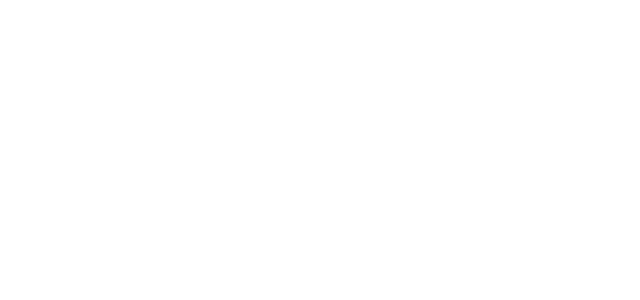
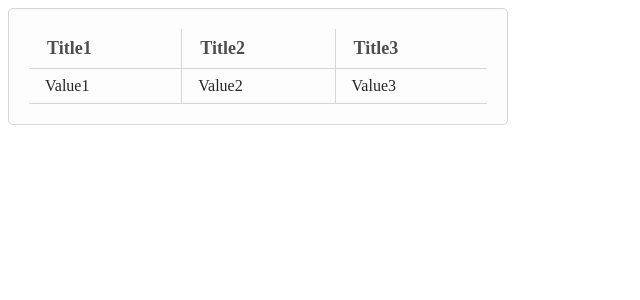
Before and after one commit to Erlinvig/vue-components-library, a Vue app: page / in a window 1280 px wide. Shown: the top 300 px of the page, without its empty margins (0-640 px from the left). Built offline with nearby package versions, Linux system fonts and the light colour scheme.

Commit message:
feat(ui): v-table  v-0-1

```diff
--- a/src/components/library/table.vue
+++ b/src/components/library/table.vue
@@ -0,0 +1,100 @@
+<template>
+    <div class="table"
+         :style="styleTable"
+    >
+        <table>
+            <tr class="row" v-for="row in config.content">
+                <td class="el" v-for="el in row.row">
+                    <div v-if="el.value">
+                        <span>{{el.value}}</span>
+                    </div>
+                    <div v-if="el.component">
+                        <div :is="el.component"></div>
+                    </div>
+                </td>
+            </tr>
+        </table>
+    </div>
+</template>
+
+<script>
+    export default {
+        props: ['config'],
+        components: {
+
+        },
+        data() {
+            return {}
+        },
+
+        computed: {
+            styleTable() {
+                if (this.config.style) {
+                    let style = {};
+
+                    // In development
+                    //
+                    // function init(propertyName, propertyValue) {
+                    //     let property =  propertyValue ? propertyValue : null;
+                    //     if (property) { style[propertyName] = `${property}` }
+                    // }
+                    //
+                    // init('backgroundColor', this.config.style.backgroundColor);
+
+                    let borderSize = this.config.style.borderSize ? this.config.style.borderSize : null;
+                    let borderColor = this.config.style.borderColor ? this.config.style.borderColor : '#000';
+                    let borderRadius = this.config.style.borderRadius ? this.config.style.borderRadius : null;
+                    let padding = this.config.style.padding ? this.config.style.padding : null;
+                    let backgroundColor = this.config.style.backgroundColor ? this.config.style.backgroundColor : null;
+
+                    if (borderSize) { style.border = `${borderSize}px solid ${borderColor}` }
+                    if (borderRadius) { style.borderRadius = `${borderRadius}px` }
+                    if (padding) { style.padding = `${padding}px` }
+                    if (backgroundColor) { style.backgroundColor = `${backgroundColor}` }
+
+                    return style;
+                } else {
+                    return null
+                }
+
+            }
+        }
+    }
+</script>
+
+<style lang="scss" scoped>
+    .table {
+        /*transition: .3s ease;*/
+        /*&:hover {*/
+        /*    box-shadow: 0 0 5px rgba(1,1,1,0.2);*/
+        /*}*/
+    }
+    table {
+        border-spacing: 0;
+        width: 100%;
+
+    }
+    .row {
+        &:hover {
+            background-color: #f8f8f8;
+        }
+        &:first-child {
+            .el {
+                font-size: 18px;
+                font-weight: 700;
+                color: #4e4e4e;
+            }
+
+        }
+    }
+    .el {
+        border-bottom: 1px solid #d6d6d6;
+        border-right: 1px solid #d6d6d6;
+        padding: .5em 1em;
+        color: #252525;
+        font-size: 16px;
+        &:last-child {
+            border-right: none;
+        }
+    }
+</style>
--- a/src/main.js
+++ b/src/main.js
@@ -3,10 +3,10 @@
 import router from './router'
 import store from './store'
 
-Vue.config.productionTip = false
+Vue.config.productionTip = false;
 
 new Vue({
   router,
   store,
   render: h => h(App)
-}).$mount('#app')
+}).$mount('#app');
--- a/src/views/Home.vue
+++ b/src/views/Home.vue
@@ -1,14 +1,46 @@
 <template>
   <div class="home">
-
+    <div style="width: 500px; margin-bottom: 1em;">
+      <v-table :config="configTable"></v-table>
+    </div>
   </div>
 </template>
 
 <script>
+  import vTable from '../components/library/table'
   export default {
     name: 'home',
     components: {
-
+      vTable
+    },
+    data() {
+      return {
+        configTable: {
+          style: {
+            borderSize: 1,
+            borderColor: '#d6d6d6',
+            borderRadius: 5,
+            padding: 20,
+            backgroundColor: '#fdfdfd'
+          },
+          content: [
+            {
+              row: [
+                {value: 'Title1'},
+                {value: 'Title2'},
+                {value: 'Title3'}
+              ]
+            },
+            {
+              row: [
+                {value: 'Value1'},
+                {value: 'Value2'},
+                {value: 'Value3'}
+              ]
+            }
+          ]
+        }
+      }
     }
   }
 </script>
```
